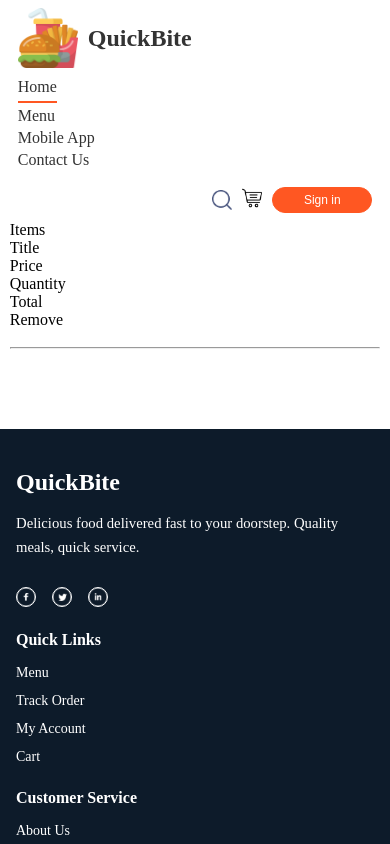
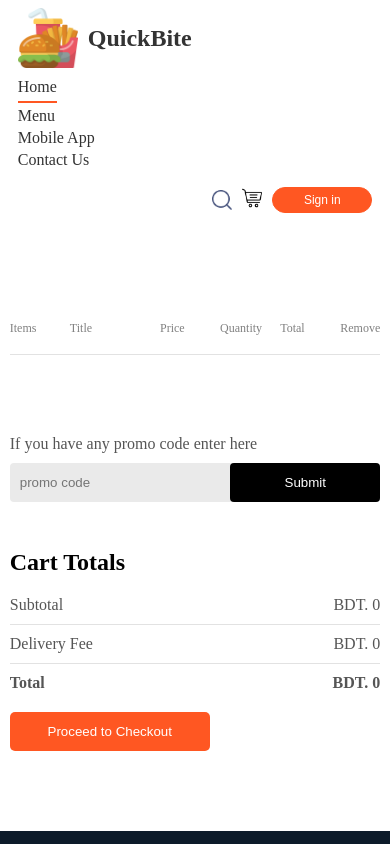
Before and after one commit to rabbirahat/QuickBite, a React (Vite) app in the folder frontend/: page /cart in a window 390 px wide. Shown: the top 844 px of the page. Built offline with nearby package versions, Linux system fonts and the light colour scheme.

Commit message:
Update food prices in assets.js, enhance Cart component with total calculation and promo code input, and improve Navbar with link to cart

```diff
--- a/frontend/src/assets/assets.js
+++ b/frontend/src/assets/assets.js
@@ -121,7 +121,7 @@
         _id: "1",
         name: "Greek salad",
         image: food_1,
-        price: 12,
+        price: 80,
         description: "Food provides essential nutrients for overall health and well-being",
         category: "Salad"
     },
@@ -129,77 +129,77 @@
         _id: "2",
         name: "Veg salad",
         image: food_2,
-        price: 18,
+        price: 70,
         description: "Food provides essential nutrients for overall health and well-being",
         category: "Salad"
     }, {
         _id: "3",
         name: "Clover Salad",
         image: food_3,
-        price: 16,
+        price: 60,
         description: "Food provides essential nutrients for overall health and well-being",
         category: "Salad"
     }, {
         _id: "4",
         name: "Chicken Salad",
         image: food_4,
-        price: 24,
+        price: 100,
         description: "Food provides essential nutrients for overall health and well-being",
         category: "Salad"
     }, {
         _id: "5",
         name: "Lasagna Rolls",
         image: food_5,
-        price: 14,
+        price: 60,
         description: "Food provides essential nutrients for overall health and well-being",
         category: "Rolls"
     }, {
         _id: "6",
         name: "Peri Peri Rolls",
         image: food_6,
-        price: 12,
+        price: 50,
         description: "Food provides essential nutrients for overall health and well-being",
         category: "Rolls"
     }, {
         _id: "7",
         name: "Chicken Rolls",
         image: food_7,
-        price: 20,
+        price: 80,
         description: "Food provides essential nutrients for overall health and well-being",
         category: "Rolls"
     }, {
         _id: "8",
         name: "Veg Rolls",
         image: food_8,
-        price: 15,
+        price: 60,
         description: "Food provides essential nutrients for overall health and well-being",
         category: "Rolls"
     }, {
         _id: "9",
         name: "Ripple Ice Cream",
         image: food_9,
-        price: 14,
+        price: 120,
         description: "Food provides essential nutrients for overall health and well-being",
         category: "Deserts"
     }, {
         _id: "10",
         name: "Fruit Ice Cream",
         image: food_10,
-        price: 22,
+        price: 100,
         description: "Food provides essential nutrients for overall health and well-being",
         category: "Deserts"
     }, {
         _id: "11",
         name: "Jar Ice Cream",
         image: food_11,
-        price: 10,
+        price: 100,
         description: "Food provides essential nutrients for overall health and well-being",
         category: "Deserts"
     }, {
         _id: "12",
         name: "Vanilla Ice Cream",
         image: food_12,
-        price: 12,
+        price: 120,
         description: "Food provides essential nutrients for overall health and well-being",
         category: "Deserts"
     },
@@ -207,7 +207,7 @@
         _id: "13",
         name: "Chicken Sandwich",
         image: food_13,
-        price: 12,
+        price: 80,
         description: "Food provides essential nutrients for overall health and well-being",
         category: "Sandwich"
     },
@@ -215,77 +215,77 @@
         _id: "14",
         name: "Vegan Sandwich",
         image: food_14,
-        price: 18,
+        price: 70,
         description: "Food provides essential nutrients for overall health and well-being",
         category: "Sandwich"
     }, {
         _id: "15",
         name: "Grilled Sandwich",
         image: food_15,
-        price: 16,
+        price: 60,
         description: "Food provides essential nutrients for overall health and well-being",
         category: "Sandwich"
     }, {
         _id: "16",
         name: "Bread Sandwich",
         image: food_16,
-        price: 24,
+        price: 50,
         description: "Food provides essential nutrients for overall health and well-being",
         category: "Sandwich"
     }, {
         _id: "17",
         name: "Cup Cake",
         image: food_17,
-        price: 14,
+        price: 40,
         description: "Food provides essential nutrients for overall health and well-being",
         category: "Cake"
     }, {
         _id: "18",
         name: "Vegan Cake",
         image: food_18,
-        price: 12,
+        price: 50,
         description: "Food provides essential nutrients for overall health and well-being",
         category: "Cake"
     }, {
         _id: "19",
         name: "Butterscotch Cake",
         image: food_19,
-        price: 20,
+        price: 150,
         description: "Food provides essential nutrients for overall health and well-being",
         category: "Cake"
     }, {
         _id: "20",
         name: "Sliced Cake",
         image: food_20,
-        price: 15,
+        price: 100,
         description: "Food provides essential nutrients for overall health and well-being",
         category: "Cake"
     }, {
         _id: "21",
         name: "Garlic Mushroom ",
         image: food_21,
-        price: 14,
+        price: 120,
         description: "Food provides essential nutrients for overall health and well-being",
         category: "Pure Veg"
     }, {
         _id: "22",
         name: "Fried Cauliflower",
         image: food_22,
-        price: 22,
+        price: 100,
         description: "Food provides essential nutrients for overall health and well-being",
         category: "Pure Veg"
     }, {
         _id: "23",
         name: "Mix Veg Pulao",
         image: food_23,
-        price: 10,
+        price: 100,
         description: "Food provides essential nutrients for overall health and well-being",
         category: "Pure Veg"
     }, {
         _id: "24",
         name: "Rice Zucchini",
         image: food_24,
-        price: 12,
+        price: 120,
         description: "Food provides essential nutrients for overall health and well-being",
         category: "Pure Veg"
     },
@@ -293,7 +293,7 @@
         _id: "25",
         name: "Cheese Pasta",
         image: food_25,
-        price: 12,
+        price: 80,
         description: "Food provides essential nutrients for overall health and well-being",
         category: "Pasta"
     },
@@ -301,49 +301,49 @@
         _id: "26",
         name: "Tomato Pasta",
         image: food_26,
-        price: 18,
+        price: 70,
         description: "Food provides essential nutrients for overall health and well-being",
         category: "Pasta"
     }, {
         _id: "27",
         name: "Creamy Pasta",
         image: food_27,
-        price: 16,
+        price: 60,
         description: "Food provides essential nutrients for overall health and well-being",
         category: "Pasta"
     }, {
         _id: "28",
         name: "Chicken Pasta",
         image: food_28,
-        price: 24,
+        price: 50,
         description: "Food provides essential nutrients for overall health and well-being",
         category: "Pasta"
     }, {
         _id: "29",
         name: "Buttter Noodles",
         image: food_29,
-        price: 14,
+        price: 40,
         description: "Food provides essential nutrients for overall health and well-being",
         category: "Noodles"
     }, {
         _id: "30",
         name: "Veg Noodles",
         image: food_30,
-        price: 12,
+        price: 50,
         description: "Food provides essential nutrients for overall health and well-being",
         category: "Noodles"
     }, {
         _id: "31",
         name: "Somen Noodles",
         image: food_31,
-        price: 20,
+        price: 80,
         description: "Food provides essential nutrients for overall health and well-being",
         category: "Noodles"
     }, {
         _id: "32",
         name: "Cooked Noodles",
         image: food_32,
-        price: 15,
+        price: 70,
         description: "Food provides essential nutrients for overall health and well-being",
         category: "Noodles"
     }
--- a/frontend/src/components/Navbar/Navbar.jsx
+++ b/frontend/src/components/Navbar/Navbar.jsx
@@ -44,7 +44,7 @@
       <div className='navbar-right'>
         <img src={assets.search_icon} alt="" />
         <div className='navbar-search-icon'>
-          <img src={assets.shopping_cart_icon} alt="Shopping Cart" />
+          <Link to='/cart'><img src={assets.shopping_cart_icon} alt="Shopping Cart" /></Link>
           <div className="dot"></div>
         </div>
         <Link to="/login">
--- a/frontend/src/context/StoreContext.jsx
+++ b/frontend/src/context/StoreContext.jsx
@@ -9,31 +9,39 @@
 
     const addToCart = (itemId) => {
         if (!cartItems[itemId]) {
-            setCartItems ((prev)=> ({...prev,[itemId]:1}))
+            setCartItems((prev) => ({ ...prev, [itemId]: 1 }))
         }
         else {
-            setCartItems((prev)=>({...prev,[itemId]:prev[itemId]+1}))
+            setCartItems((prev) => ({ ...prev, [itemId]: prev[itemId] + 1 }))
         }
     }
 
     const removeFromCart = (itemId) => {
-        setCartItems((prev)=>({...prev, [itemId]:prev[itemId]-1}))
+        setCartItems((prev) => ({ ...prev, [itemId]: prev[itemId] - 1 }))
     }
 
-    useEffect(()=>{
-        console.log(cartItems);
-    },[cartItems])
+    const getTotalCartAmount = () => {
+        let totalAmount = 0;
+        for (const item in cartItems) {
+            if (cartItems[item] > 0) {
+                let itemInfo = food_list.find((product) => product._id === item)
+                totalAmount += itemInfo.price * cartItems[item];
+            }
+        }
+        return totalAmount;
+    }
 
     const contextValue = {
         food_list,
         cartItems,
         setCartItems,
         addToCart,
-        removeFromCart
+        removeFromCart,
+        getTotalCartAmount
     }
 
     return (
-        <StoreContext.Provider value = {contextValue}>
+        <StoreContext.Provider value={contextValue}>
             {props.children}
         </StoreContext.Provider>
     )
--- a/frontend/src/pages/Cart/Cart.css
+++ b/frontend/src/pages/Cart/Cart.css
@@ -0,0 +1,95 @@
+.cart{
+    margin-top: 100px;
+}
+.cart-items-title{
+    display: grid;
+    grid-template-columns: 1fr 1.5fr 1fr 1fr 1fr 0.5fr;
+    align-items: center;
+    color: grey;
+    font-size: max(1vw, 12px);
+}
+.cart-items-item{
+    margin: 10px 0px;
+    color: black;
+}
+.cart-items-item img{
+    width: 50px;
+}
+.cart hr{
+    height: 1px;
+    background-color: #e2e2e2;
+    border: none;
+}
+.cart-items-item .cross{
+    cursor: pointer;
+}
+.cart-bottom{
+    margin-top: 80px;
+    display: flex;
+    justify-content: space-between;
+    gap: max(12vw, 12px);
+}
+.cart-total{
+    flex: 1;
+    display: flex;
+    flex-direction: column;
+    gap: 20px;
+}
+.cart-total-details{
+    display: flex;
+    justify-content: space-between;
+    color: #555;
+}
+.cart-total hr{
+    margin: 10px 0px;
+}
+.cart-total button{
+    border:none;
+    color: white;
+    background-color: #ff5722;
+    width: max(8vw, 200px);
+    padding: 12px 0px;
+    border-radius: 5px;
+    cursor: pointer;
+}
+.cart-total button:hover{
+    background: #ca3500;
+    color: #fff;
+    transition: 0.3s ease-in-out;
+}
+.cart-promocode{
+    flex: 1;
+}
+.cart-promocode p{
+    color: #555;
+}
+.cart-promocode-input{
+    margin-top: 10px;
+    display: flex;
+    justify-content: space-between;
+    align-items: center;
+    background-color: #eaeaea;
+    border-radius: 4px;
+}
+.cart-promocode-input input{
+    background: transparent;
+    border: none;
+    outline: none;
+    padding-left: 10px;
+}
+.cart-promocode-input button{
+    width: max(10vw, 150px);
+    padding: 12px 5px;
+    background-color: black;
+    border:none;
+    color: white;
+    border-radius: 4px;
+}
+@media (max-width: 750px){
+    .cart-bottom{
+        flex-direction: column-reverse;
+    }
+    .cart-promocode{
+        justify-content: start;
+    }
+}
--- a/frontend/src/pages/Cart/Cart.jsx
+++ b/frontend/src/pages/Cart/Cart.jsx
@@ -4,7 +4,11 @@
 
 const Cart = () => {
 
-  const {cartItems, food_list, removeFromCart} = useContext(StoreContext);
+  const { cartItems, food_list, removeFromCart, getTotalCartAmount } = useContext(StoreContext);
+
+  const subtotal = getTotalCartAmount();
+  const deliveryFee = subtotal > 0 ? 50 : 0;
+  const total = subtotal + deliveryFee;
 
   return (
     <div className='cart'>
@@ -19,6 +23,55 @@
         </div>
         <br />
         <hr />
+        {food_list.map((item, index) => {
+          if (cartItems[item._id] > 0) {
+            return (
+              <div>
+                <div className="cart-items-title cart-items-item">
+                  <img src={item.image} alt="" />
+                  <p>{item.name}</p>
+                  <p>BDT. {item.price}</p>
+                  <p>{cartItems[item._id]}</p>
+                  <p>BDT. {item.price * cartItems[item._id]}</p>
+                  <p onClick={() => removeFromCart(item._id)} className='cross'>x</p>
+                </div>
+                <hr />
+              </div>
+            )
+          }
+        })}
+      </div>
+      <div className="cart-bottom">
+        <div className="cart-total">
+          <h2>Cart Totals</h2>
+          <div>
+            <div className="cart-total-details">
+              <p>Subtotal</p>
+              <p>BDT. {subtotal}</p>
+            </div>
+            <hr />
+            <div className="cart-total-details">
+              <p>Delivery Fee</p>
+              <p>BDT. {deliveryFee}</p>
+            </div>
+            <hr />
+            <div className="cart-total-details">
+              <b>Total</b>
+              <b>BDT. {total}</b>
+            </div>
+          </div>
+          <button>Proceed to Checkout</button>
+        </div>
+
+        <div className="cart-promocode">
+          <div>
+            <p>If you have any promo code enter here</p>
+            <div className="cart-promocode-input">
+              <input type="text" placeholder='promo code' />
+              <button>Submit</button>
+            </div>
+          </div>
+        </div>
       </div>
     </div>
   )
```
